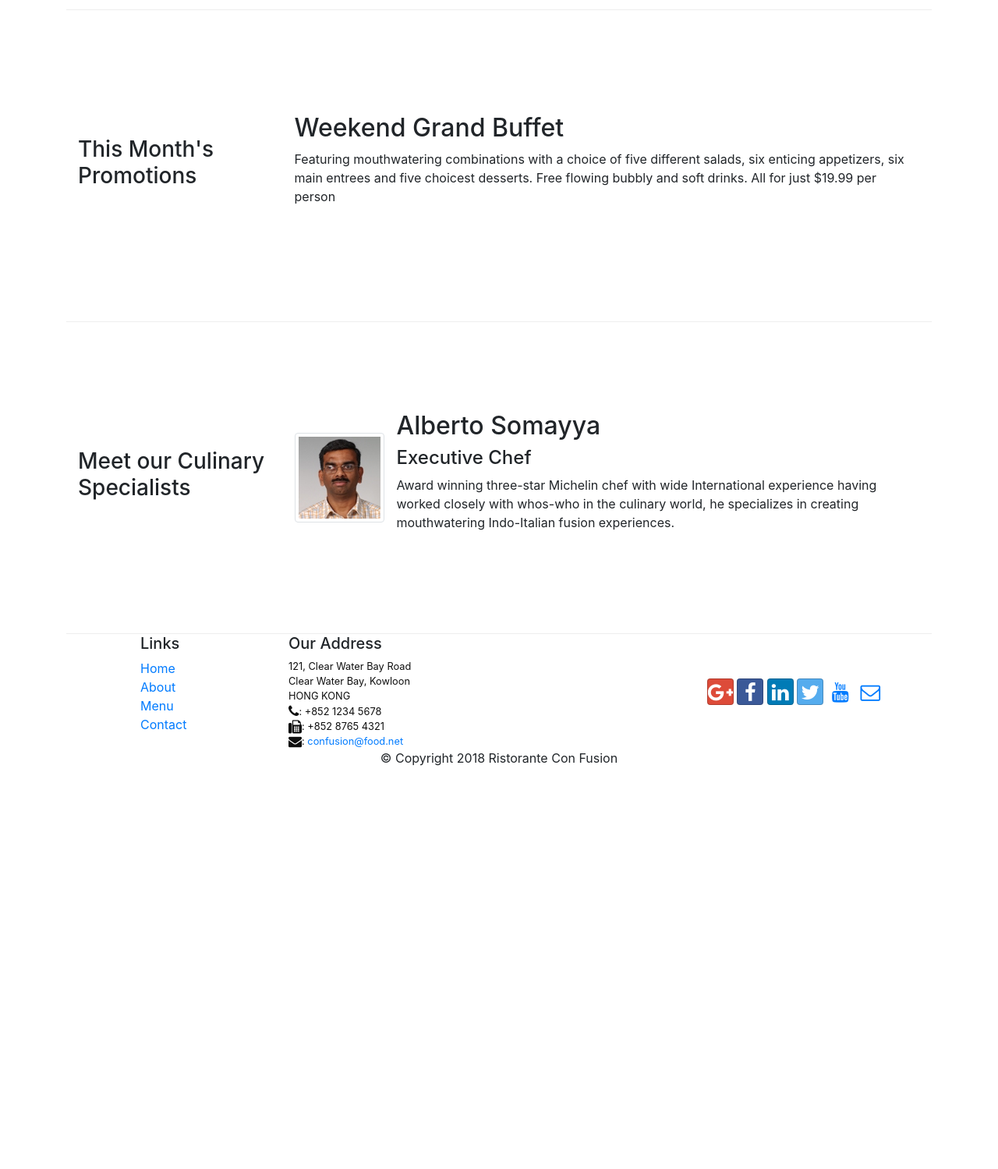
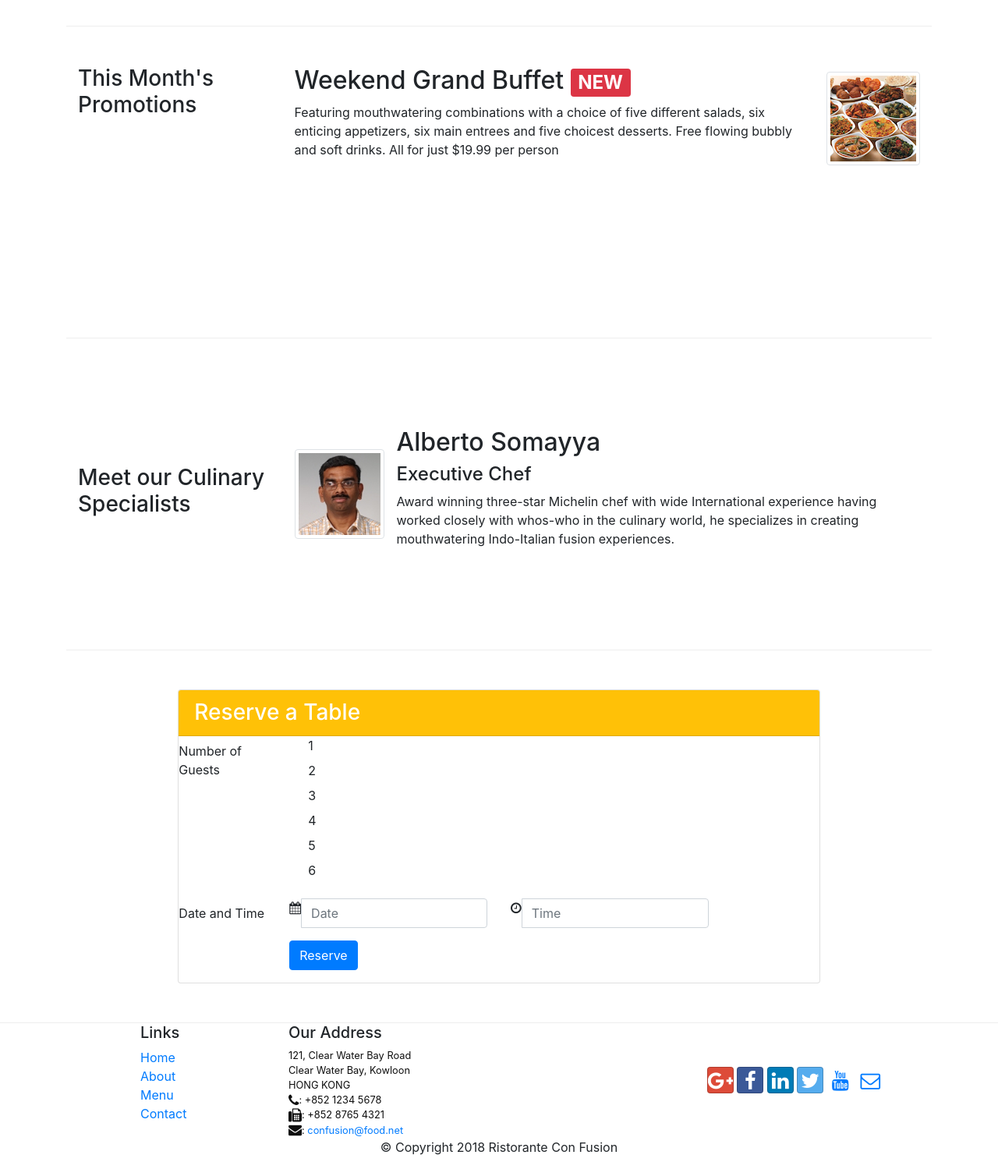
Before and after one commit to LyndsayM/conFusion, a website: page index.html in a window 1280 px wide. Shown: the part 700-2199 px from the top of the page at 78% size. Before the commit the page ends 1700 px from the top, so only its background shows below. Drawn offline with nearby package versions, Linux system fonts and the light colour scheme.

Commit message:
week 2 assignment

```diff
--- a/index.html
+++ b/index.html
@@ -22,7 +22,7 @@
            <button class="navbar-toggler" type="button" data-toggle="collapse" data-target="#Navbar">
                <span class="navbar-toggler-icon"></span>
            </button>
-            <a class="navbar-brand" href="#"><img src="img/logo.png" height="30" width="41"</a>
+            <a class="navbar-brand" href="#"><img src="img/logo.png" height="30" width="41"></a>
             <div class="collapse navbar-collapse" id="Navbar">
                 <ul class="navbar-nav mr-auto">
                         <li class="nav-item active"><a class="nav-link" href="./index.html"><span class="fa fa-home fa-lg"></span>Home</a></li>
@@ -33,17 +33,22 @@
             </div>
         </div>
     </nav>
+
     <!-- Body -->
     <header class="jumbotron">
         <div class="container">
             <div class="row row-header">
-                <div class="col-12 col-sm-8">
+                <div class="col-12 col-sm-6">
                     <h1>Ristorante con Fusion</h1>
                     <p>We take inspiration from the World's best cuisines, and create a unique fusion experience. Our lipsmacking creations will tickle your culinary senses!</p>
                 </div>
-                <div class="col col-sm align-self-center">
+                <div class="col-sm-3 align-self-center">
                     <img src="img/logo.png" class="img-fluid">
-                </div>
+                    </div>
+                <div class="col-sm-3 align-self-center">
+                        <a role="button" class="btn-sm btn-block btn btn-warning"
+                        href="#reserveform">Reserve Table</a>
+                        </div>
             </div>
         </div>
     </header>
@@ -69,15 +74,24 @@
         </div>
 
 
-        <div class="row row-content align-items-center">
+        <div class="row row-content">
             <div class="col-sm-4 col-md-3">
                 <h3>This Month's Promotions</h3>
             </div>
-            <div class="col-sm col-md">
-                <h2>Weekend Grand Buffet</h2>
-                <p class="hidden-xs-down">Featuring mouthwatering combinations with a choice of five different salads, six enticing appetizers, six main entrees and five choicest desserts. Free flowing bubbly and soft drinks. All for just $19.99 per person </p>
+            <div class="col-sm col-md flex-last">
+                <div class="media">
+                    <div class="media-body">
+                        <h2>Weekend Grand Buffet
+                            <span class="badge badge-danger">NEW</span>
+                        </h2>
+                            <p class="hidden-xs-down">Featuring mouthwatering combinations with a choice of five different salads, six enticing appetizers, six main entrees and five choicest desserts. Free flowing bubbly and soft drinks. All for just $19.99 per person </p>
+            </div>
+                        <img class="d-flex ml-3 img-thumbnail align-self-center"
+                         src="img/buffet.png" alt="buffet">
+                </div>
             </div>
         </div>
+
 
         <div class="row row-content align-items-center">
             <div class="col-sm-4 push-sm-8 col-md-3 push-md-9">
@@ -98,7 +112,83 @@
             </div>
         </div>
     </div>
+<!-- Inclass Assignment #1 -->
 
+<div class="row row-content">
+        <div class="col-sm"></div>
+        <div class= "col-12 col-sm-8">
+            <div class="card">
+            <h3 class="card-header bg-warning text-white">Reserve a Table</h3>
+            <div class="card-block">
+            <form id="reserveform">
+                <div class="form-group row">
+
+                    <label for="numberofguests" class="col-12 col-md-2 col-form-label"> Number of Guests</label>
+                    <div class="col-12  col-sm-6">
+                        <div class="wrapper-class">
+                        <label class="custom-control custom-radio">
+                            <input id="radio1" name="1" type="radio" class="custom-control-input">
+                            <span class="custom-control-indicator"></span>
+                            <span class="custom-control-description">1</span>
+                        </label>
+                        <label class="custom-control custom-radio">
+                            <input id="radio2" name="2" type="radio" class="custom-control-input">
+                            <span class="custom-control-indicator"></span>
+                            <span class="custom-control-description">2</span>
+                        </label>
+                        <label class="custom-control custom-radio">
+                            <input id="radio3" name="3" type="radio" class="custom-control-input">
+                            <span class="custom-control-indicator"></span>
+                            <span class="custom-control-description">3</span>
+                        </label>
+                        <label class="custom-control custom-radio">
+                            <input id="radio4" name="4" type="radio" class="custom-control-input">
+                            <span class="custom-control-indicator"></span>
+                            <span class="custom-control-description">4</span>
+                        </label>
+                        <label class="custom-control custom-radio">
+                            <input id="radio5" name="5" type="radio" class="custom-control-input">
+                            <span class="custom-control-indicator"></span>
+                            <span class="custom-control-description">5</span>
+                        </label>
+                        <label class="custom-control custom-radio">
+                            <input id="radio6" name="6" type="radio" class="custom-control-input">
+                            <span class="custom-control-indicator"></span>
+                            <span class="custom-control-description">6</span>
+                        </label>
+                        </div>
+                    </div>
+                </div>
+                    <div class="form-group row">
+                        <label for="dateandtime" class="col-12 col-md-2 col-form-label"> Date and Time</label>
+                            <div class="col-12 col-sm-3 col-md-4">
+                                <div class="input-group">
+                                    <div class="input-group-addon"><i class="fa fa-calendar"></i></div>
+                                    <input  class="form-control" id="date" name="date" placeholder="Date">
+
+                                </div>
+                            </div>
+                        <div class="col-12 col-sm-3 col-md-4">
+                            <div class="input-group">
+                                <div class="input-group-addon "><i class="fa fa-clock-o"></i></div>
+                                <input  class="form-control" id="time" name="time" placeholder="Time">
+                            </div>
+                        </div>
+                    </div>
+                    <div class="form-group row">
+                        <div class="offset-md-2 col-md-4">
+                            <button type="submit" class="btn btn-primary">Reserve</button>
+                        </div>
+                    </div>
+                </form>
+                </div>
+            </div>
+        </div>
+        <div class="col-sm"></div>
+    </div>
+</div>
+
+<!-- end inclass assignment #1 -->
     <footer class="footer">
         <div class="container">
             <div class="row">
```
Also changed, not shown: 1 other file.
